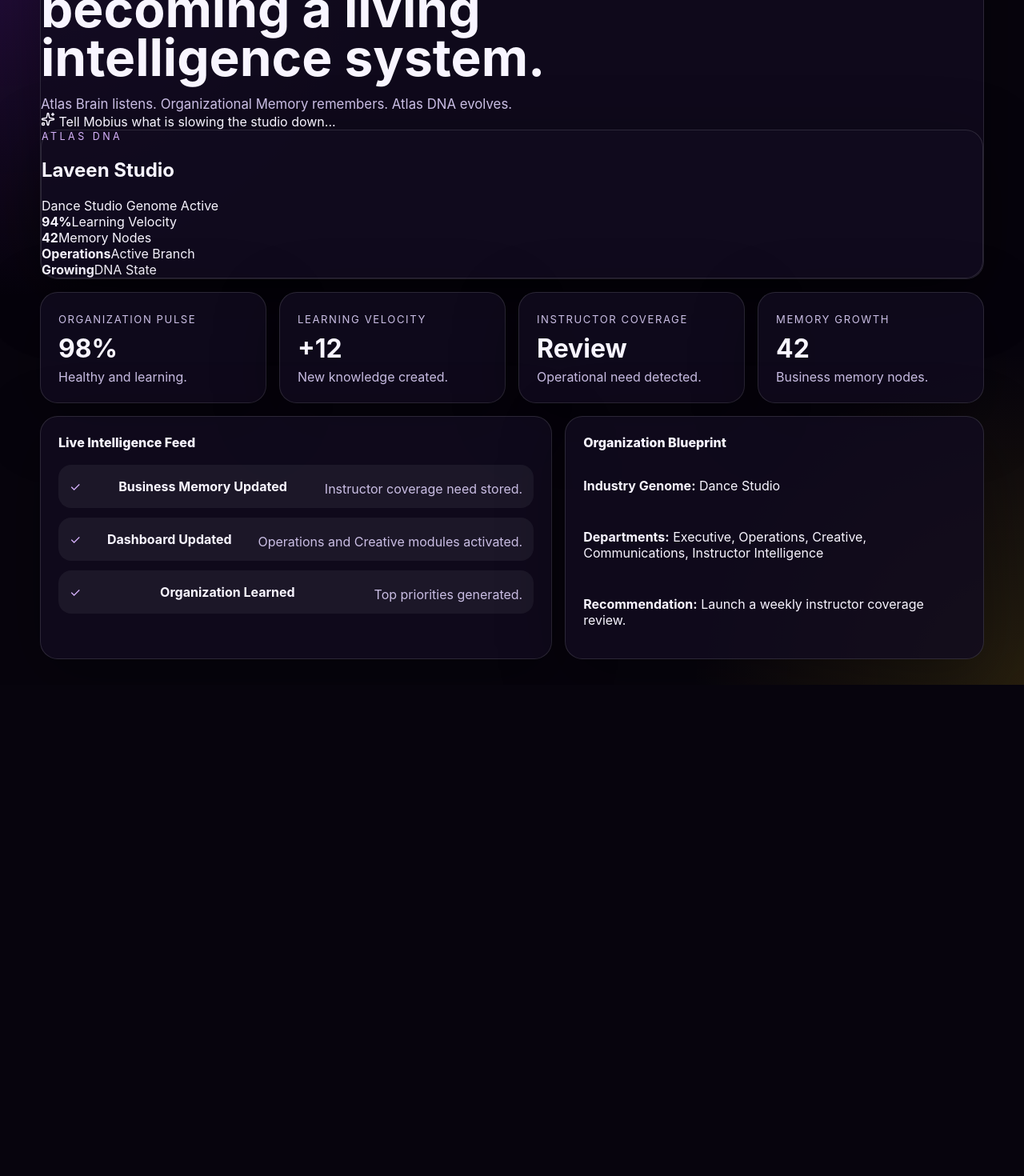
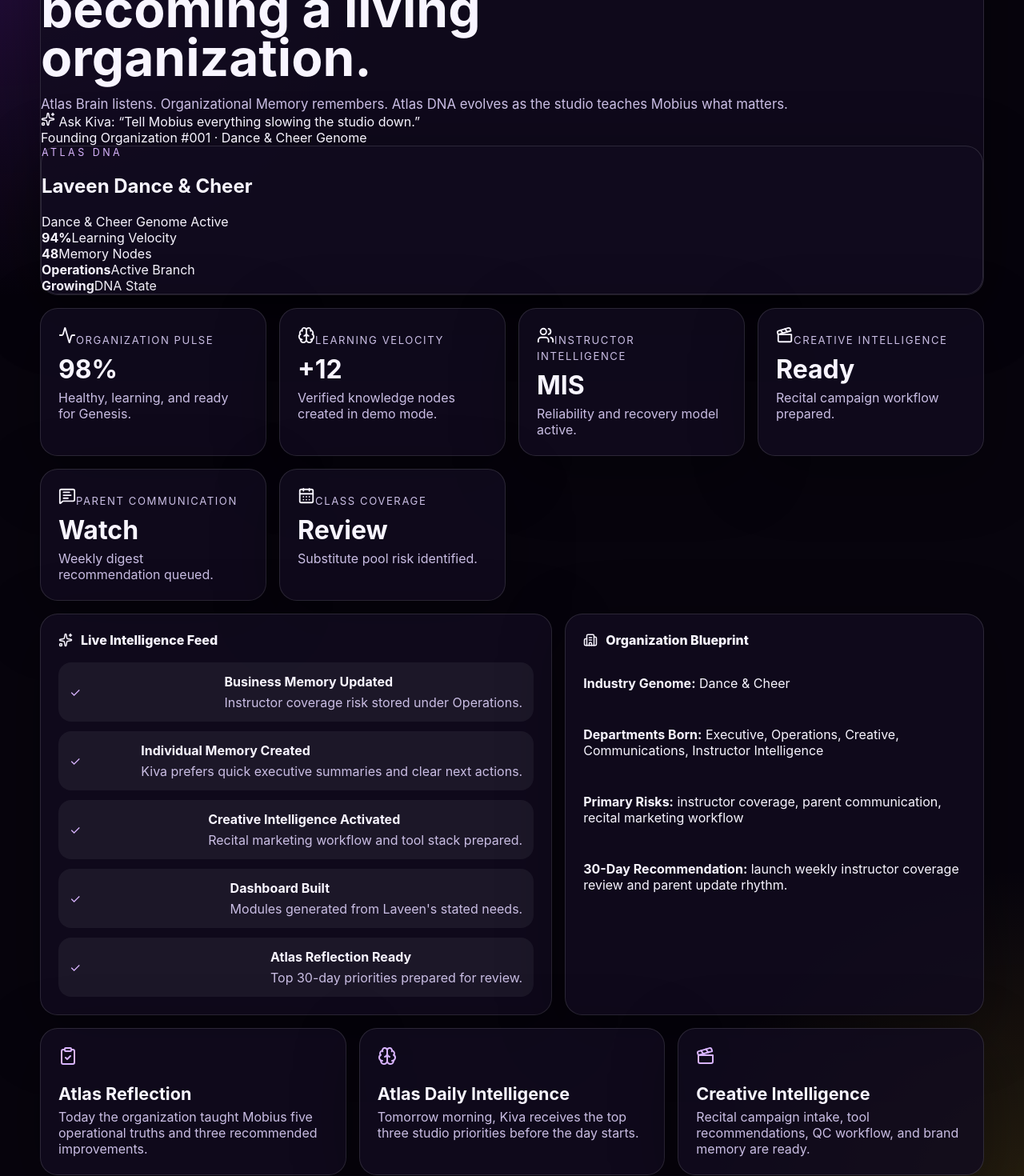
Before and after one commit to z00m0fficial/mobius-command-center, a React (Vite) app: page / in a window 1280 px wide. Shown: the part 140-1610 px from the top of the page at 80% size. Before the commit the page ends 996 px from the top, so only its background shows below. Built offline with nearby package versions, Linux system fonts and the light colour scheme.

Commit message:
feat: build Mobius Genesis RC-1 demo experience

```diff
--- a/src/App.tsx
+++ b/src/App.tsx
@@ -1,29 +1,86 @@
-import { Sparkles } from "lucide-react";
+import { Activity, Brain, Building2, CalendarDays, ClipboardCheck, Clapperboard, MessageSquareText, Sparkles, Users } from "lucide-react";
 import { AtlasDNA } from "./components/AtlasDNA";
+
+const liveFeed = [
+  ["Business Memory Updated", "Instructor coverage risk stored under Operations."],
+  ["Individual Memory Created", "Kiva prefers quick executive summaries and clear next actions."],
+  ["Creative Intelligence Activated", "Recital marketing workflow and tool stack prepared."],
+  ["Dashboard Built", "Modules generated from Laveen's stated needs."],
+  ["Atlas Reflection Ready", "Top 30-day priorities prepared for review."]
+];
+
+const modules = [
+  { icon: Activity, title: "Organization Pulse", value: "98%", detail: "Healthy, learning, and ready for Genesis." },
+  { icon: Brain, title: "Learning Velocity", value: "+12", detail: "Verified knowledge nodes created in demo mode." },
+  { icon: Users, title: "Instructor Intelligence", value: "MIS", detail: "Reliability and recovery model active." },
+  { icon: Clapperboard, title: "Creative Intelligence", value: "Ready", detail: "Recital campaign workflow prepared." },
+  { icon: MessageSquareText, title: "Parent Communication", value: "Watch", detail: "Weekly digest recommendation queued." },
+  { icon: CalendarDays, title: "Class Coverage", value: "Review", detail: "Substitute pool risk identified." }
+];
 
 export function App() {
   return (
-    <main className="app-shell genesis-shell">
-      <section className="genesis-hero panel">
+    <main className="app-shell genesis-rc">
+      <section className="genesis-hero panel cinematic-panel">
         <div className="hero-copy">
           <p className="eyebrow">MOBIUS GENESIS RC-1</p>
-          <h1>Your organization is becoming a living intelligence system.</h1>
-          <p className="subhead">Atlas Brain listens. Organizational Memory remembers. Atlas DNA evolves.</p>
-          <div className="command-bar"><Sparkles size={18} /> Tell Mobius what is slowing the studio down...</div>
+          <h1>Laveen Dance & Cheer is becoming a living organization.</h1>
+          <p className="subhead">
+            Atlas Brain listens. Organizational Memory remembers. Atlas DNA evolves as the studio teaches Mobius what matters.
+          </p>
+          <div className="command-bar">
+            <Sparkles size={18} /> Ask Kiva: “Tell Mobius everything slowing the studio down.”
+          </div>
+          <div className="founding-badge">Founding Organization #001 · Dance & Cheer Genome</div>
         </div>
-        <AtlasDNA organization="Laveen Studio" industryGenome="Dance Studio" learningVelocity={94} memoryNodes={42} activeDepartment="Operations" />
+        <AtlasDNA organization="Laveen Dance & Cheer" industryGenome="Dance & Cheer" learningVelocity={94} memoryNodes={48} activeDepartment="Operations" />
       </section>
 
       <section className="metric-grid dynamic-modules">
-        <article className="panel metric living-card"><span>Organization Pulse</span><strong>98%</strong><p>Healthy and learning.</p></article>
-        <article className="panel metric living-card"><span>Learning Velocity</span><strong>+12</strong><p>New knowledge created.</p></article>
-        <article className="panel metric living-card"><span>Instructor Coverage</span><strong>Review</strong><p>Operational need detected.</p></article>
-        <article className="panel metric living-card"><span>Memory Growth</span><strong>42</strong><p>Business memory nodes.</p></article>
+        {modules.map((module) => {
+          const Icon = module.icon;
+          return (
+            <article className="panel metric living-card" key={module.title}>
+              <Icon size={22} />
+              <span>{module.title}</span>
+              <strong>{module.value}</strong>
+              <p>{module.detail}</p>
+            </article>
+          );
+        })}
       </section>
 
       <section className="grid two genesis-grid">
-        <article className="panel"><div className="section-title">Live Intelligence Feed</div><div className="stack"><div className="decision"><span>✓</span><strong>Business Memory Updated</strong><p>Instructor coverage need stored.</p></div><div className="decision"><span>✓</span><strong>Dashboard Updated</strong><p>Operations and Creative modules activated.</p></div><div className="decision"><span>✓</span><strong>Organization Learned</strong><p>Top priorities generated.</p></div></div></article>
-        <article className="panel"><div className="section-title">Organization Blueprint</div><div className="stack"><p><strong>Industry Genome:</strong> Dance Studio</p><p><strong>Departments:</strong> Executive, Operations, Creative, Communications, Instructor Intelligence</p><p><strong>Recommendation:</strong> Launch a weekly instructor coverage review.</p></div></article>
+        <article className="panel live-feed-panel">
+          <div className="section-title"><Sparkles size={18} /> Live Intelligence Feed</div>
+          <div className="stack">
+            {liveFeed.map(([title, detail]) => (
+              <div className="decision pulse-row" key={title}>
+                <span>✓</span>
+                <div>
+                  <strong>{title}</strong>
+                  <p>{detail}</p>
+                </div>
+              </div>
+            ))}
+          </div>
+        </article>
+
+        <article className="panel blueprint-panel">
+          <div className="section-title"><Building2 size={18} /> Organization Blueprint</div>
+          <div className="stack blueprint-stack">
+            <p><strong>Industry Genome:</strong> Dance & Cheer</p>
+            <p><strong>Departments Born:</strong> Executive, Operations, Creative, Communications, Instructor Intelligence</p>
+            <p><strong>Primary Risks:</strong> instructor coverage, parent communication, recital marketing workflow</p>
+            <p><strong>30-Day Recommendation:</strong> launch weekly instructor coverage review and parent update rhythm.</p>
+          </div>
+        </article>
+      </section>
+
+      <section className="grid three reflection-grid">
+        <article className="panel signal"><ClipboardCheck /><strong>Atlas Reflection</strong><p>Today the organization taught Mobius five operational truths and three recommended improvements.</p></article>
+        <article className="panel signal"><Brain /><strong>Atlas Daily Intelligence</strong><p>Tomorrow morning, Kiva receives the top three studio priorities before the day starts.</p></article>
+        <article className="panel signal"><Clapperboard /><strong>Creative Intelligence</strong><p>Recital campaign intake, tool recommendations, QC workflow, and brand memory are ready.</p></article>
       </section>
     </main>
   );
```
